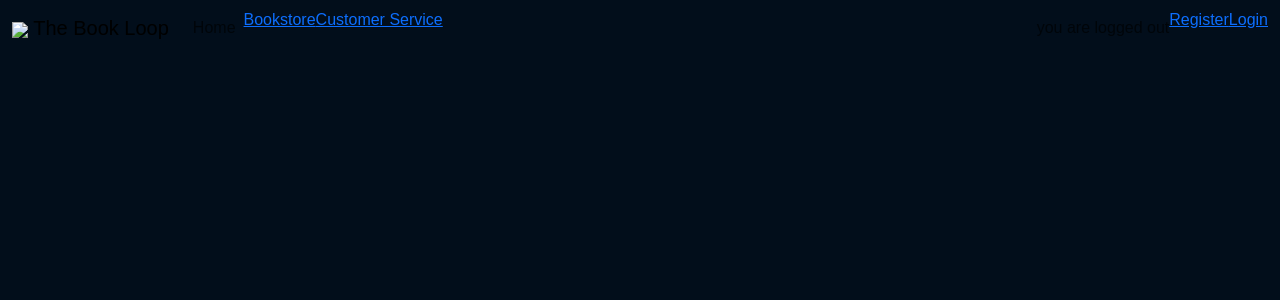
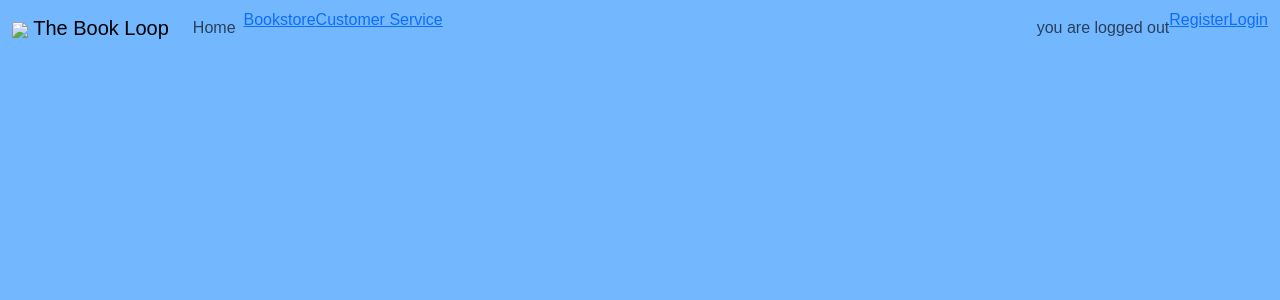
Before and after one commit to FernVR/the_book_loop, a Django app: template templates/base.html in a window 1280 px wide. Shown: the top 300 px of the page. Run offline with Django 5.2, Linux system fonts and the light colour scheme; the template is opened without the code that fills it, so the values that code supplies are empty.

Commit message:
add background colour

```diff
--- a/static/css/style.css
+++ b/static/css/style.css
@@ -1,5 +1,4 @@
 body {
     font-family: Arial, sans-serif;
-    background-color: #020e1b;
-    color: #73b7ff;
+    background-color: #73b7ff;
 }
```
